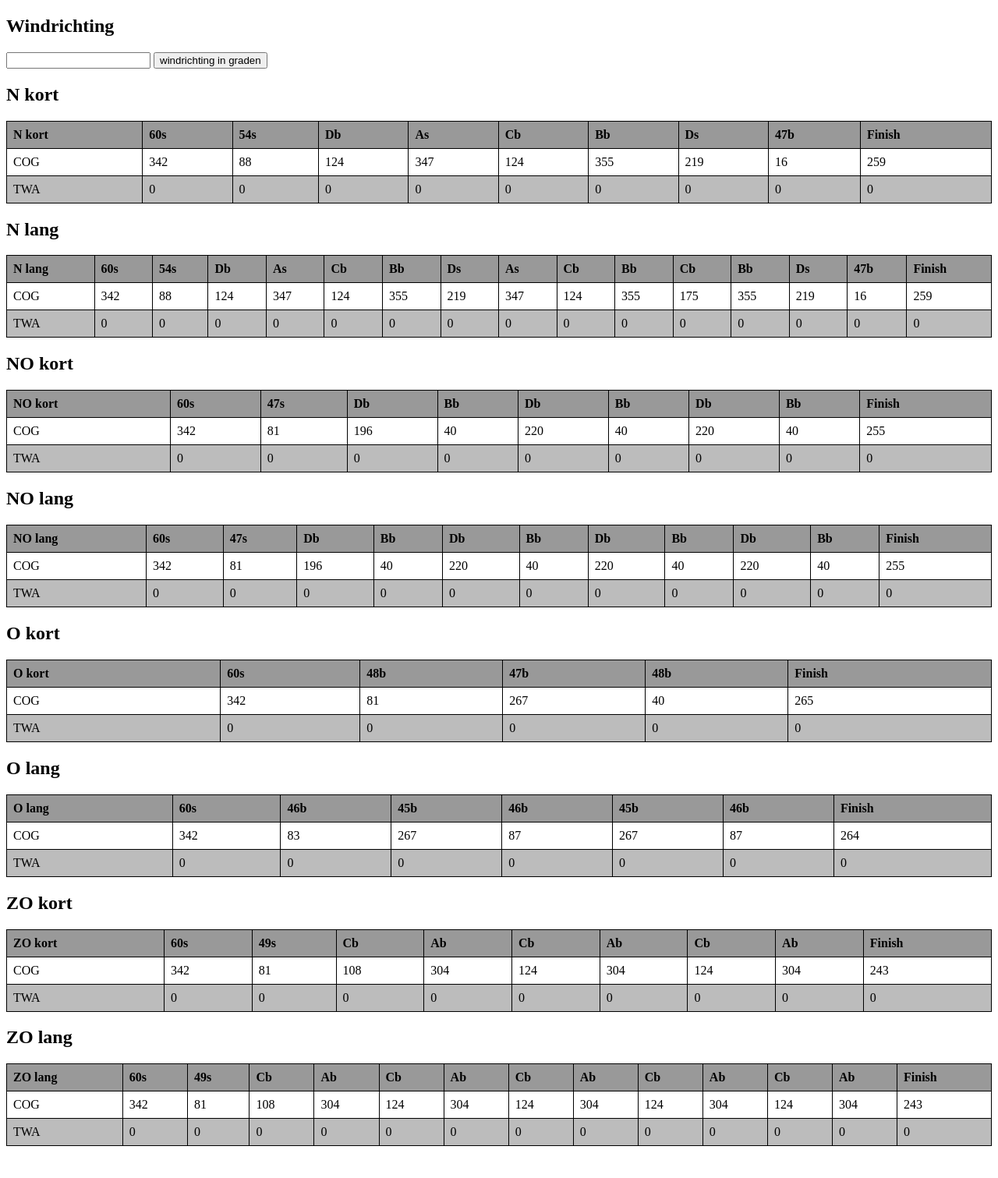
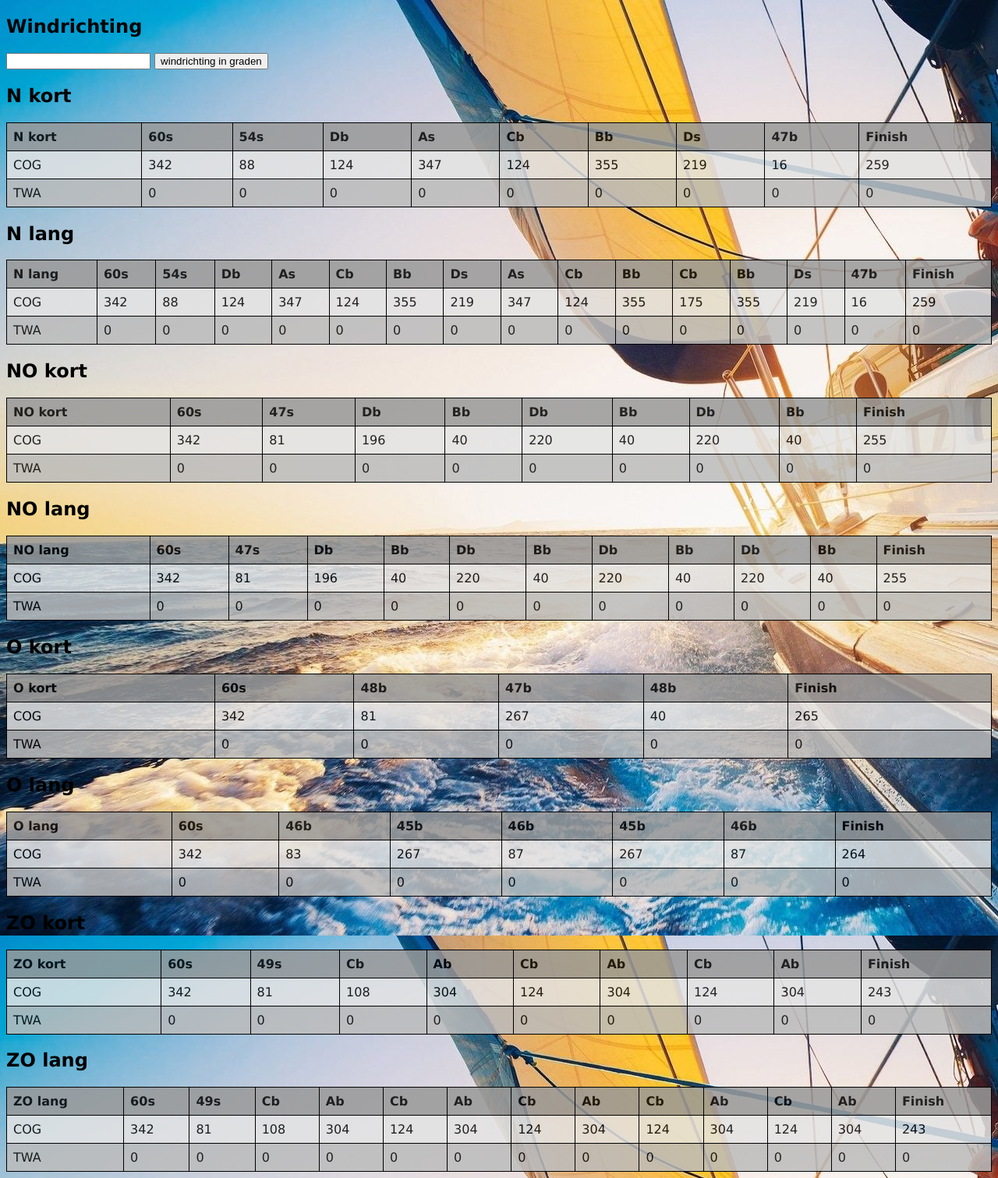
Before and after one commit to eriksnijder/spikant, a Flask app: page / in a window 1280 px wide. Shown: the whole page at 78% size. Before the commit the page ends 1470 px from the top, so only its background shows below. Run offline with Flask 3, Linux system fonts and the light colour scheme.

Commit message:
add background, edit font

```diff
--- a/templates/table.html
+++ b/templates/table.html
@@ -3,6 +3,11 @@
   <head>
     <title>WAC spi-hulp</title>
     <style>
+      body {
+      background-image: url('/static/images/1302472.jpg');
+      font-family: Verdana;
+      }
+
       table {
         border-collapse: collapse;
         width: 100%;
@@ -16,10 +21,17 @@
 
       thead {
         background-color: #999999; /* Set the background color for the table header */
+        opacity: 0.85;
+      }
+
+      tbody tr:nth-child(1) {
+        background-color: #e4e4e4; /* Set the background color for Row 1 */
+        opacity: 0.85;
       }
 
       tbody tr:nth-child(2) {
         background-color: #bcbcbc; /* Set the background color for Row 2 */
+        opacity: 0.85;
       }
 
       .red-cell {
```
Also changed, not shown: static/images/1302472.jpg (added).
